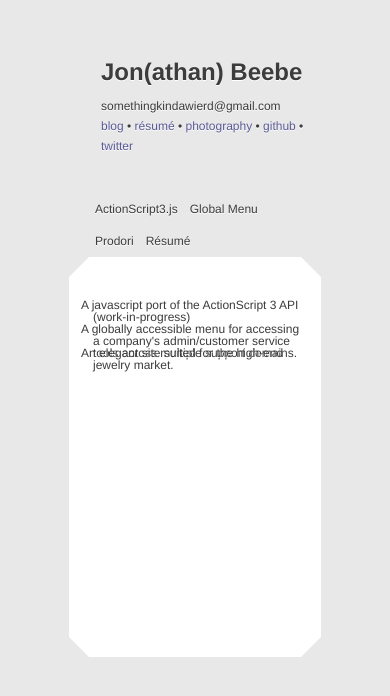
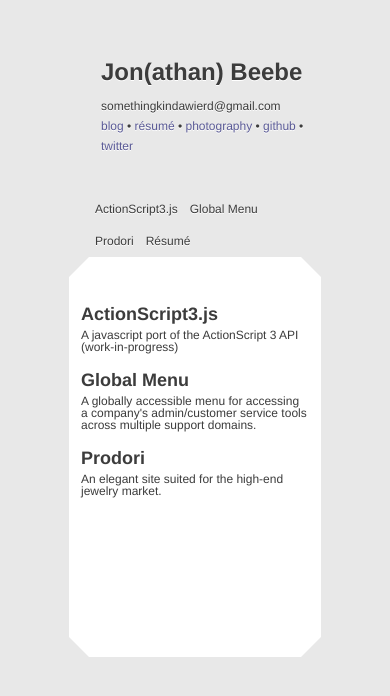
Before and after one commit to jonathan-beebe/somethingkindawierd.github.com, a Jekyll site: the page built from index.html, in a window 390 px wide. Shown: the top 696 px of the page. Built offline with Jekyll 4.4.1, drawn with Linux system fonts in a browser that asks for light colours.

Commit message:
Fixed styles for front page summary

```diff
--- a/css/styles.css
+++ b/css/styles.css
@@ -306,6 +306,9 @@ h1 a, h1 a:active, h1 a:hover {
   margin: 0;
   margin-bottom: 25px;
 }
+#right .summary h3 {
+  display: none;
+}
 #right .summary ul {
   list-style: none;
   margin-left: 0;
@@ -439,6 +442,16 @@ px			68		160		 252		344		 436		528		 620		712		 */
   #right {
     width: 696px;
     margin-right: 8px;
+    /* </ .summary > */
+
+  }
+  #right .summary h3 {
+    display: block;
+  }
+  #right .summary li {
+    height: auto;
+    margin: 0 0 1em 0;
+    text-indent: 0;
   }
 }
 /*		Wide Mobile Layout: 480px.
@@ -461,12 +474,22 @@ px			68		160		 252		344		 436		*/
   }
   #right {
     width: 436px;
+    /* </ .summary > */
+
   }
   #right .content .img.full img {
     width: 364px;
   }
   #right .content .img.half img {
     width: 166px;
+  }
+  #right .summary h3 {
+    display: block;
+  }
+  #right .summary li {
+    height: auto;
+    margin: 0 0 1em 0;
+    text-indent: 0;
   }
   #left {
     width: 436px;
@@ -530,12 +553,22 @@ px			68		160		 252		*/
   }
   #right {
     width: 252px;
+    /* </ .summary > */
+
   }
   #right .content .img.full img {
     width: 181px;
   }
   #right .content .img.half img {
     width: 181px;
+  }
+  #right .summary h3 {
+    display: block;
+  }
+  #right .summary li {
+    height: auto;
+    margin: 0 0 1em 0;
+    text-indent: 0;
   }
   #left {
     width: 252px;
--- a/index.html
+++ b/index.html
@@ -7,10 +7,10 @@ title: Home
 	  this enables the summary list to line-up with the nav list.
   -->
   <ul class="summary">
-    {% for post in site.posts %}
-    {% if post.tags contains 'test' %}
-    {% else %}
-    <li><p>{% if post.summary %}{{ post.summary }}{% else %}{{ post.title }}{% endif %}</p></li>
-    {% endif %}
-    {% endfor %}
+	{% for post in site.posts %}
+	{% if post.tags contains 'test' %}
+	{% else %}
+	<li><h3>{{ post.title }}</h3><p>{% if post.summary %}{{ post.summary }}{% else %}{{ post.title }}{% endif %}</p></li>
+	{% endif %}
+	{% endfor %}
   </ul>
```
Also changed, not shown: _layouts/default.html (+5 -5 lines), css/styles.less (+36 -0 lines).
